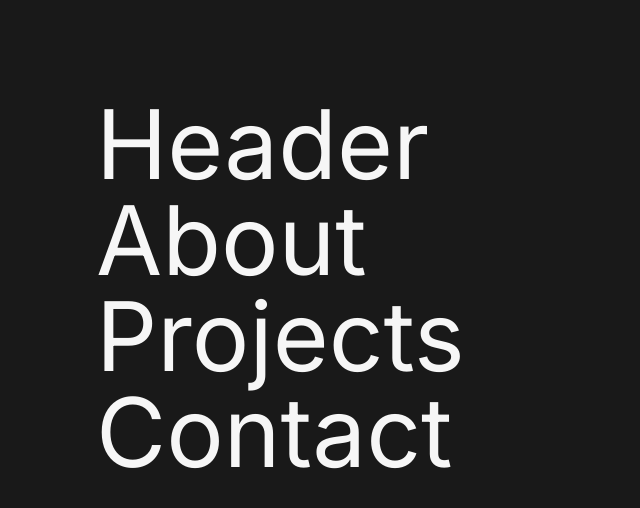
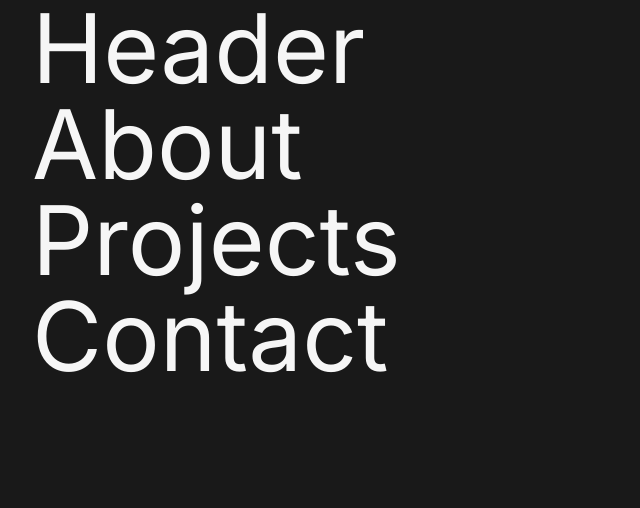
Before and after one commit to maple146/portfolio, a Next.js app: page / in a window 1280 px wide. Shown: the top 508 px of the page, without its empty margins (0-640 px from the left). Built offline with nearby package versions, Linux system fonts and the light colour scheme.

Commit message:
Add containers to section components

```diff
--- a/src/app/_home/about.tsx
+++ b/src/app/_home/about.tsx
@@ -1,6 +1,6 @@
 export default function About() {
     return (
-      <div className="">
+      <div className="container">
         <h1 className="text-2xl lg:text-8xl">About</h1>
       </div>
     );
--- a/src/app/_home/contact.tsx
+++ b/src/app/_home/contact.tsx
@@ -1,7 +1,9 @@
 export default function Contact() {
-    return (
-      <div className="">
+  return (
+    <div className="flex flex-col bg-main-900">
+      <div className="container">
         <h1 className="text-2xl lg:text-8xl">Contact</h1>
       </div>
-    );
-  }
+    </div>
+  );
+}
--- a/src/app/_home/header.tsx
+++ b/src/app/_home/header.tsx
@@ -1,7 +1,9 @@
 export default function Header() {
-    return (
-      <div className="">
+  return (
+    <div className="flex flex-col bg-main-900">
+      <div className="container">
         <h1 className="text-2xl lg:text-8xl">Header</h1>
       </div>
-    );
-  }
+    </div>
+  );
+}
--- a/src/app/_home/projects.tsx
+++ b/src/app/_home/projects.tsx
@@ -1,6 +1,6 @@
 export default function Projects() {
     return (
-      <div className="">
+      <div className="container">
         <h1 className="text-2xl lg:text-8xl">Projects</h1>
       </div>
     );
--- a/src/app/page.tsx
+++ b/src/app/page.tsx
@@ -5,7 +5,7 @@ import Projects from "@/app/_home/projects";
 
 export default function Home() {
   return (
-    <main className="container flex flex-col p-4 lg:p-24">
+    <main className="flex flex-col">
       <Header />
       <About />
       <Projects />
```
